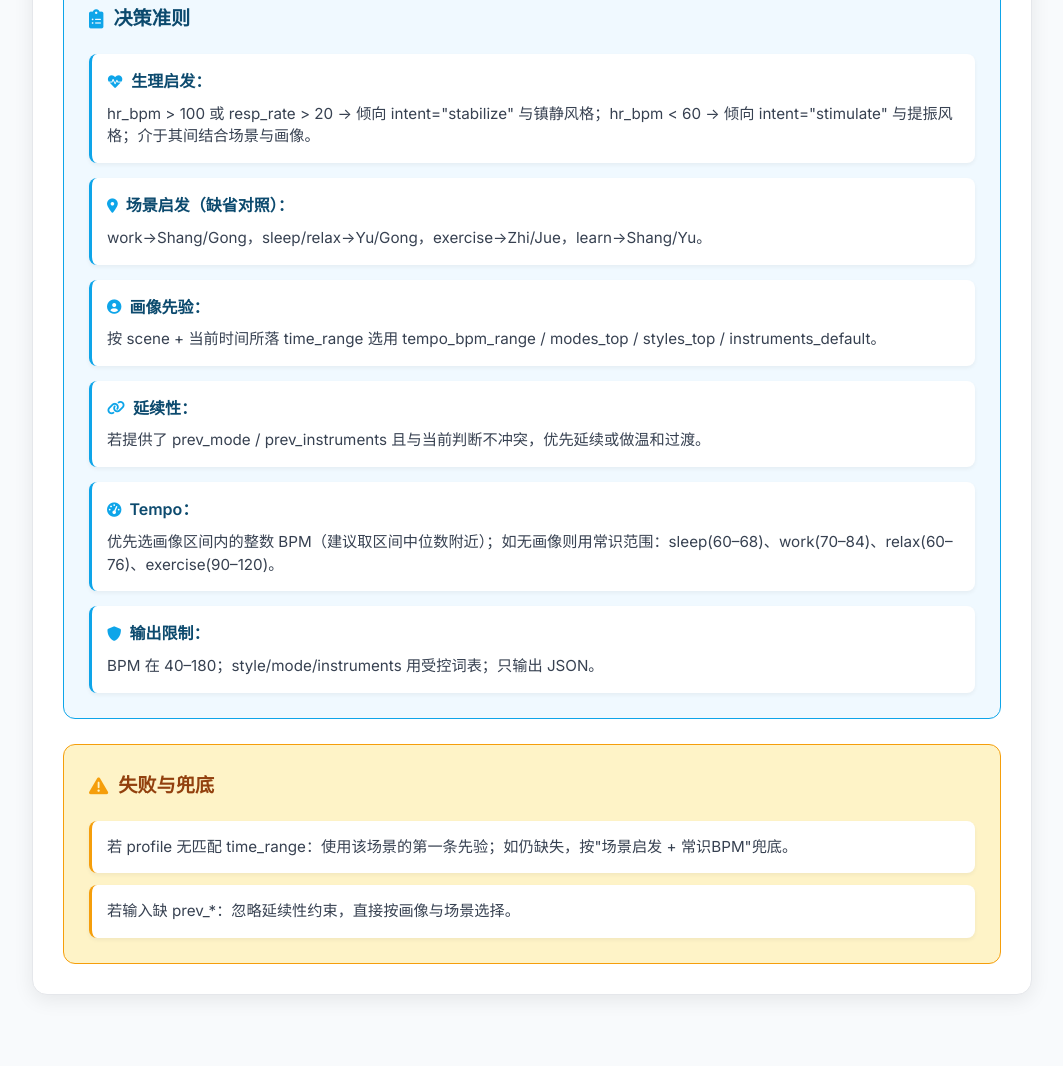
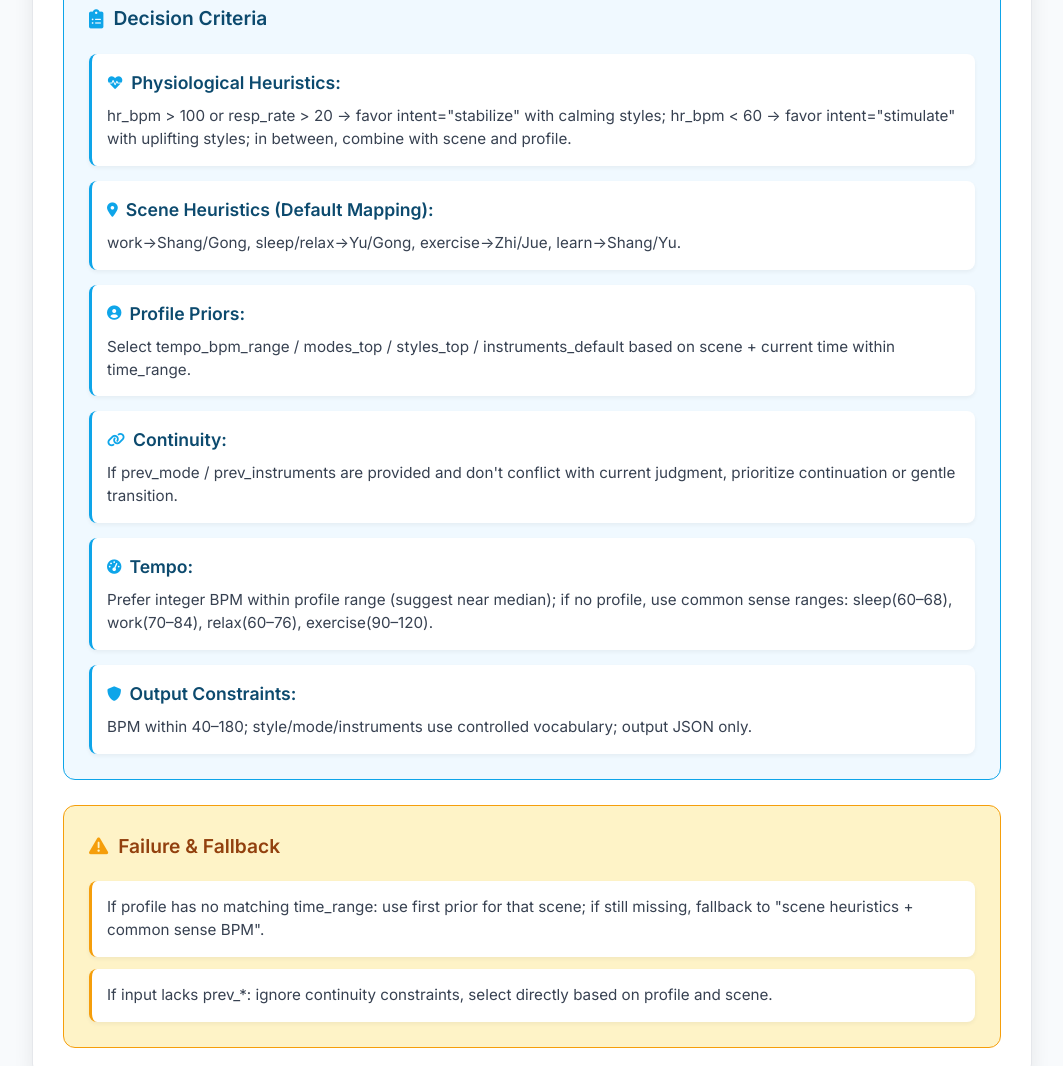
Before and after one commit to youknowwyz/BREATH_Music, a plain HTML site: page index.html in a window 1280 px wide. Shown: the part 4289-5355 px from the top of the page, without its empty margins (108-1171 px from the left). Drawn offline with Linux system fonts and the light colour scheme.

Commit message:
Increase font size for criteria titles and translate to English

```diff
--- a/index.html
+++ b/index.html
@@ -126,48 +126,48 @@
                         </div>
 
                         <div class="decision-criteria">
-                            <h4><i class="fas fa-clipboard-list"></i> 决策准则</h4>
+                            <h4><i class="fas fa-clipboard-list"></i> Decision Criteria</h4>
                             <div class="criteria-list">
                                 <div class="criteria-item">
-                                    <h6><i class="fas fa-heartbeat"></i> 生理启发：</h6>
-                                    <p>hr_bpm > 100 或 resp_rate > 20 → 倾向 intent="stabilize" 与镇静风格；hr_bpm < 60 → 倾向 intent="stimulate" 与提振风格；介于其间结合场景与画像。</p>
+                                    <h6><i class="fas fa-heartbeat"></i> Physiological Heuristics:</h6>
+                                    <p>hr_bpm > 100 or resp_rate > 20 → favor intent="stabilize" with calming styles; hr_bpm < 60 → favor intent="stimulate" with uplifting styles; in between, combine with scene and profile.</p>
                                 </div>
 
                                 <div class="criteria-item">
-                                    <h6><i class="fas fa-map-marker-alt"></i> 场景启发（缺省对照）：</h6>
-                                    <p>work→Shang/Gong，sleep/relax→Yu/Gong，exercise→Zhi/Jue，learn→Shang/Yu。</p>
+                                    <h6><i class="fas fa-map-marker-alt"></i> Scene Heuristics (Default Mapping):</h6>
+                                    <p>work→Shang/Gong, sleep/relax→Yu/Gong, exercise→Zhi/Jue, learn→Shang/Yu.</p>
                                 </div>
 
                                 <div class="criteria-item">
-                                    <h6><i class="fas fa-user-circle"></i> 画像先验：</h6>
-                                    <p>按 scene + 当前时间所落 time_range 选用 tempo_bpm_range / modes_top / styles_top / instruments_default。</p>
+                                    <h6><i class="fas fa-user-circle"></i> Profile Priors:</h6>
+                                    <p>Select tempo_bpm_range / modes_top / styles_top / instruments_default based on scene + current time within time_range.</p>
                                 </div>
 
                                 <div class="criteria-item">
-                                    <h6><i class="fas fa-link"></i> 延续性：</h6>
-                                    <p>若提供了 prev_mode / prev_instruments 且与当前判断不冲突，优先延续或做温和过渡。</p>
+                                    <h6><i class="fas fa-link"></i> Continuity:</h6>
+                                    <p>If prev_mode / prev_instruments are provided and don't conflict with current judgment, prioritize continuation or gentle transition.</p>
                                 </div>
 
                                 <div class="criteria-item">
-                                    <h6><i class="fas fa-tachometer-alt"></i> Tempo：</h6>
-                                    <p>优先选画像区间内的整数 BPM（建议取区间中位数附近）；如无画像则用常识范围：sleep(60–68)、work(70–84)、relax(60–76)、exercise(90–120)。</p>
+                                    <h6><i class="fas fa-tachometer-alt"></i> Tempo:</h6>
+                                    <p>Prefer integer BPM within profile range (suggest near median); if no profile, use common sense ranges: sleep(60–68), work(70–84), relax(60–76), exercise(90–120).</p>
                                 </div>
 
                                 <div class="criteria-item">
-                                    <h6><i class="fas fa-shield-alt"></i> 输出限制：</h6>
-                                    <p>BPM 在 40–180；style/mode/instruments 用受控词表；只输出 JSON。</p>
+                                    <h6><i class="fas fa-shield-alt"></i> Output Constraints:</h6>
+                                    <p>BPM within 40–180; style/mode/instruments use controlled vocabulary; output JSON only.</p>
                                 </div>
                             </div>
                         </div>
 
                         <div class="fallback-section">
-                            <h4><i class="fas fa-exclamation-triangle"></i> 失败与兜底</h4>
+                            <h4><i class="fas fa-exclamation-triangle"></i> Failure & Fallback</h4>
                             <div class="fallback-list">
                                 <div class="fallback-item">
-                                    <p>若 profile 无匹配 time_range：使用该场景的第一条先验；如仍缺失，按"场景启发 + 常识BPM"兜底。</p>
+                                    <p>If profile has no matching time_range: use first prior for that scene; if still missing, fallback to "scene heuristics + common sense BPM".</p>
                                 </div>
                                 <div class="fallback-item">
-                                    <p>若输入缺 prev_*：忽略延续性约束，直接按画像与场景选择。</p>
+                                    <p>If input lacks prev_*: ignore continuity constraints, select directly based on profile and scene.</p>
                                 </div>
                             </div>
                         </div>
--- a/styles.css
+++ b/styles.css
@@ -625,7 +625,7 @@ body {
 }
 
 .criteria-item h6 {
-    font-size: 1rem;
+    font-size: 1.1rem;
     font-weight: 600;
     color: #0c4a6e;
     margin-bottom: 8px;
```
